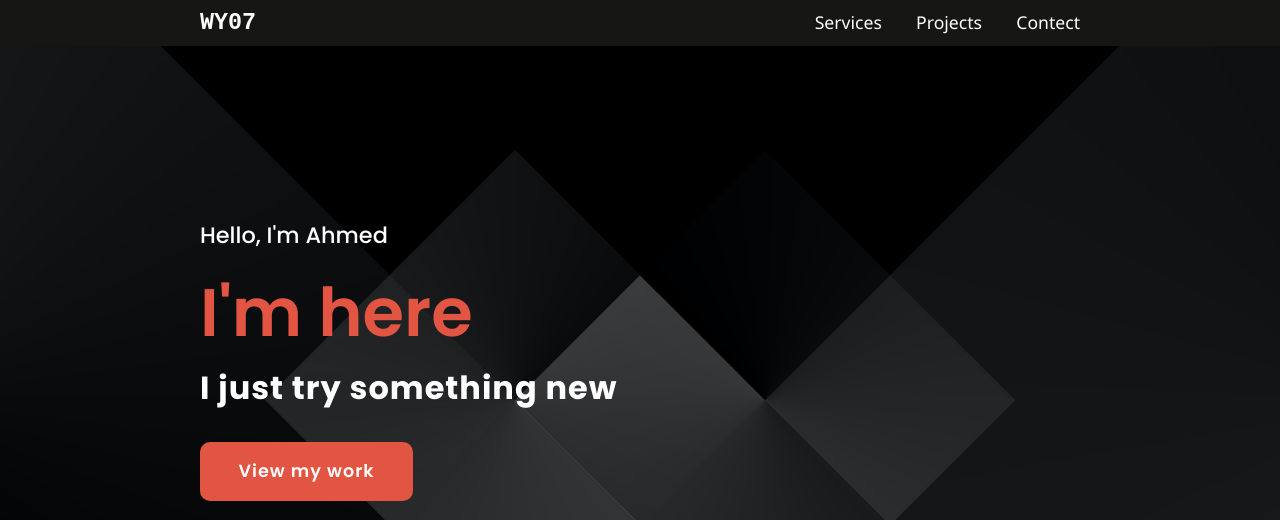
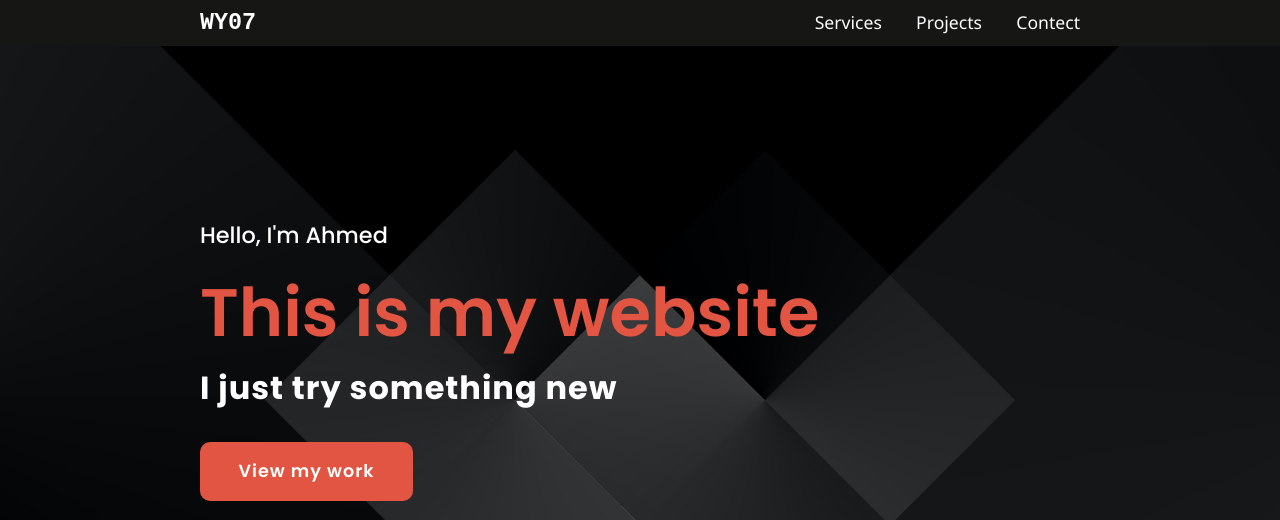
Before and after one commit to iwy07/w, a plain HTML site: page index.html in a window 1280 px wide. Shown: the top 520 px of the page. Drawn offline with Linux system fonts and the light colour scheme.

Commit message:
Update index.html

```diff
--- a/index.html
+++ b/index.html
@@ -22,7 +22,7 @@
 
    <section class="main">
      <div>
-        <h2>Hello, I'm Ahmed<br><span>I'm here</span></h2>
+        <h2>Hello, I'm Ahmed<br><span>This is my website</span></h2>
         <h3>I just try something new</h3>
         <a href="#projects" class="main-btn">View my work</a>
         <div class="icons">
```
